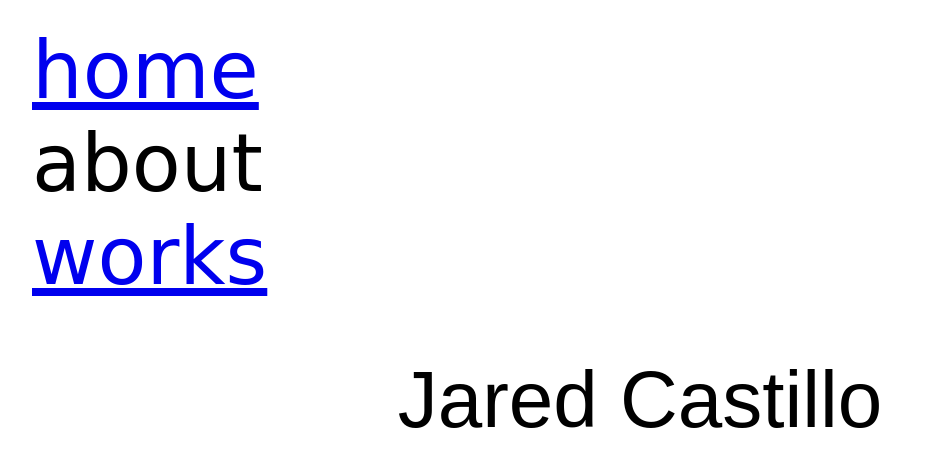
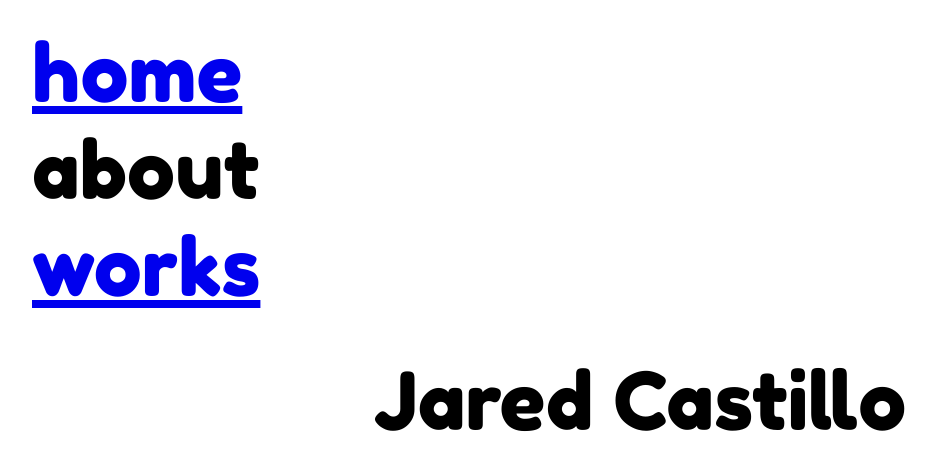
Before and after one commit to Jexdragithub/Jexdragithub.github.io, a plain HTML site: page index.html in a window 1280 px wide. Shown: the whole page, without its empty margins (0-936 px from the left). Drawn offline with nearby package versions, Linux system fonts and the light colour scheme.

Commit message:
Add files via upload

```diff
--- a/css/style.css
+++ b/css/style.css
@@ -3,7 +3,7 @@
 	top: 50%;
 	left: 50%;
 	transform: translate(-50%, -50%);
-	font-family: 'Krona One', sans-serif;
+	font-family: 'Fredoka One', sans-serif;
 	font-size: 80px;
 	transition: -webkit-text-stroke-color 2s, color 2s;
 }
@@ -19,14 +19,14 @@
 	list-style-type: none;
   	margin: 0;
   	padding: 0;
-  	font-family: 'Bad Script', cursive;
+  	font-family: 'Fredoka One', cursive;
   	font-size: 80px;
 }
 .work_list{
 	list-style-type: none;
   	margin: 0;
   	padding: 0;
-  	font-family: 'Bad Script', cursive;
+  	font-family: 'Terminal', cursive;
   	font-size: 28px;
 }
 #menu_home:hover{
```
